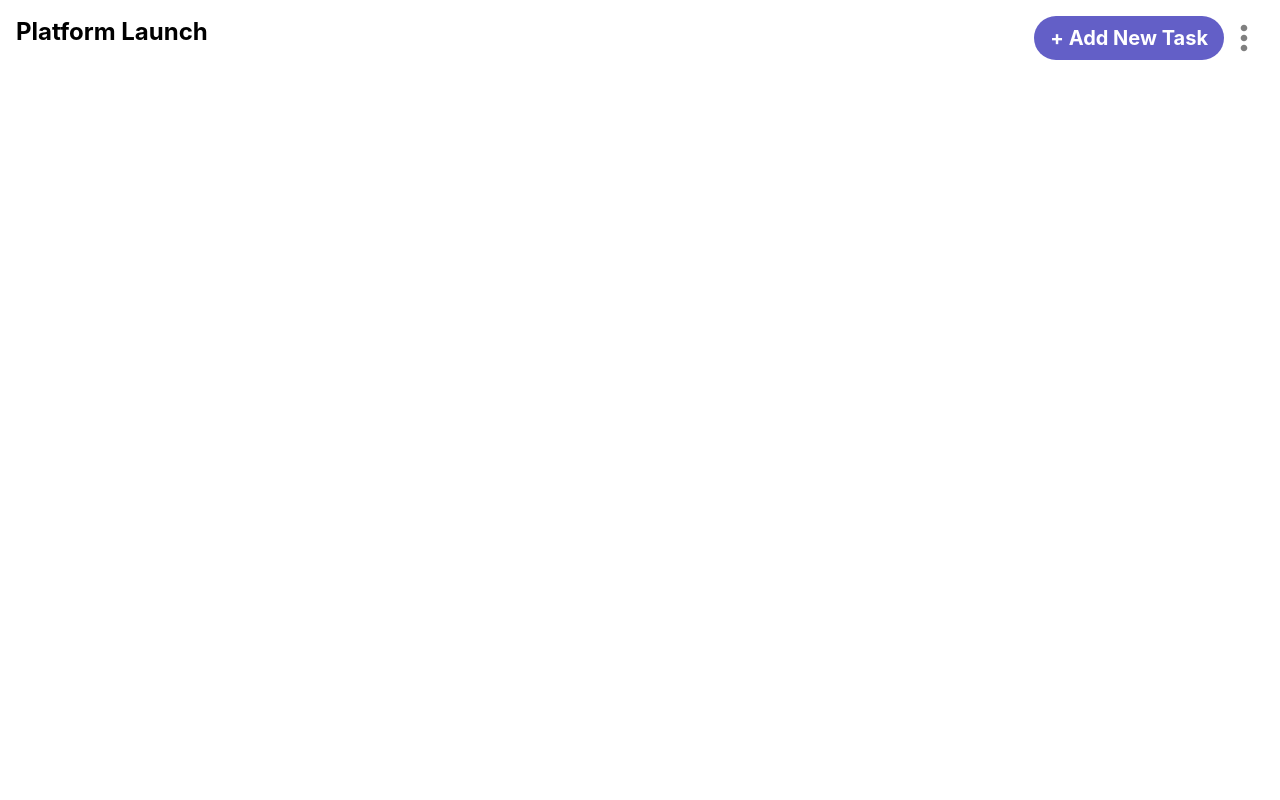
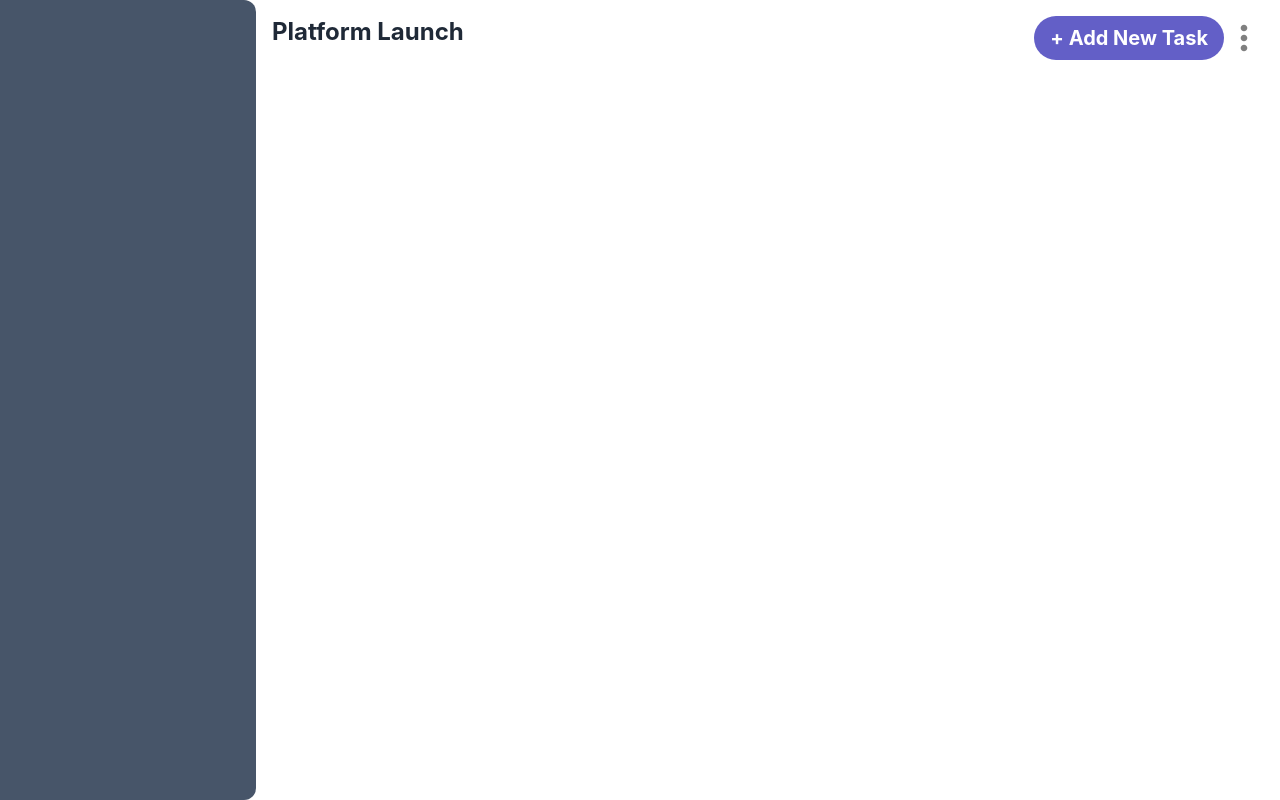
Before and after one commit to riiyaa/React-Project, a React (Create React App) app in the folder kanban-react/: page / in a window 1280 px wide. Built offline with nearby package versions, Linux system fonts and the light colour scheme.

Commit message:
add reducer and show name in sidebar

```diff
--- a/kanban-react/package.json
+++ b/kanban-react/package.json
@@ -4,6 +4,7 @@
   "private": true,
   "dependencies": {
     "@react-icons/all-files": "^4.1.0",
+    "@reduxjs/toolkit": "^1.9.5",
     "@testing-library/jest-dom": "^5.16.5",
     "@testing-library/react": "^13.4.0",
     "@testing-library/user-event": "^13.5.0",
@@ -11,6 +12,7 @@
     "react": "^18.2.0",
     "react-dom": "^18.2.0",
     "react-icons": "^4.9.0",
+    "react-redux": "^8.1.0",
     "react-scripts": "5.0.1",
     "sass": "^1.63.3",
     "web-vitals": "^2.1.4"
--- a/kanban-react/public/index.html
+++ b/kanban-react/public/index.html
@@ -1,5 +1,5 @@
 <!DOCTYPE html>
-<html lang="en">
+<html lang="en" data-theme="light">
   <head>
     <meta charset="utf-8" />
     <link rel="icon" href="%PUBLIC_URL%/favicon.ico" />
--- a/kanban-react/src/App.js
+++ b/kanban-react/src/App.js
@@ -1,10 +1,14 @@
 import './App.css';
 import Navbar from './components/Navbar/Navbar';
+import Sidebar from './components/Sidebar/Sidebar';
 
 function App() {
   return (
     <>
+    <div className='flex'>
+      <Sidebar />
       <Navbar />
+    </div>
     </>
   );
 }
--- /dev/null
+++ b/kanban-react/src/Content/board/boardSlice.js
@@ -0,0 +1,24 @@
+
+
+import { createSlice } from '@reduxjs/toolkit'
+
+export const boardSlice = createSlice({
+  name: 'board',
+  initialState: [],
+  reducers: {
+    addBoard: (state, action) => {
+        const {payload} = action;
+      return [...state, payload];
+    },
+    deleteBoard: (state, action) => {
+        const {payload} = action;
+
+        return state.filter((it, index) => index !== payload)
+    }
+  },
+})
+
+// Action creators are generated for each case reducer function
+
+export default boardSlice.reducer
+export const {addBoard, deleteBoard} = boardSlice.actions;
--- /dev/null
+++ b/kanban-react/src/Content/store.js
@@ -0,0 +1,8 @@
+import { configureStore } from '@reduxjs/toolkit'
+import BoardReducer from './board/boardSlice';
+
+export default configureStore({
+  reducer: {
+    boards: BoardReducer
+  },
+})
--- a/kanban-react/src/components/Forms/Forms.js
+++ b/kanban-react/src/components/Forms/Forms.js
@@ -1,13 +1,33 @@
-import React from 'react'
-import './Forms.scss'
+import React from "react";
+import "./Forms.scss";
+import { useState } from "react";
+import { useDispatch, useSelector } from "react-redux";
+import { addBoard } from "../../Content/board/boardSlice";
 
 function Forms() {
+  const [name, setName] = useState('')
+  const boards = useSelector(state => state.boards);
+  const dispatch = useDispatch();
+  const insertBoard = () =>{
+    dispatch(addBoard(name));
+  }
   return (
     <>
-      <div className='bg-white border-r-emerald-200'></div>
-      <p>uytuytuyt</p>
+      {/* Put this part before </body> tag */}
+      <input type="checkbox" id="my_modal_6" className="modal-toggle" />
+      <div className="modal">
+        <div className="modal-box">
+          <h1 className="font-bold text-2xl">Create New Board</h1>
+          <p className="py-4">This modal works with a hidden checkbox!</p>
+          <input type="text" placeholder="Board Name" className="input border-slate-500 w-full max-w-xs" onChange={(e)=>{setName(e?.target.value)}}/>
+          <div className="modal-action flex justify-between">
+            <label htmlFor="my_modal_6" className="btn">Close!</label>
+            <label htmlFor="my_modal_6" className="btn bg-slate-400" onClick={insertBoard}>Submit</label>
+          </div>
+        </div>
+      </div>
     </>
-  )
+  );
 }
 
-export default Forms
+export default Forms;
--- a/kanban-react/src/components/Navbar/Navbar.js
+++ b/kanban-react/src/components/Navbar/Navbar.js
@@ -1,25 +1,29 @@
-import React from 'react';
-import './Navbar.scss';
+import React from "react";
+import "./Navbar.scss";
 import { BiDotsVerticalRounded } from "react-icons/bi";
+import Forms from "../Forms/Forms";
 
 function Navbar() {
-  const openNewBoard=()=>{
-    console.log('dsjfnsjdnfj');
-  }
+  const openNewBoard = () => {
+    console.log("dsjfnsjdnfj");
+  };
 
   return (
     <>
-    <div className='flex justify-between'>
-        <div className='p-4'>
-            <h1 className='text-2xl font-bold'>Platform Launch</h1>
+      <div className="w-full flex justify-between items-start">
+        <div className="p-4">
+          <h1 className="text-2xl font-bold">Platform Launch</h1>
         </div>
-        <div className='p-4 flex items-center'>
-            <button className='py-2 px-4 text-xl font-bold background cursor-pointer'>+ Add New Task</button>
-            <BiDotsVerticalRounded onClick={openNewBoard} style={{fontSize:'40px',color:'grey'}} className='svg-path'/>
+        <div className="p-4 flex items-center">
+          {/* The button to open modal */}
+          <label htmlFor="my_modal_6" className="py-2 px-4 text-xl font-bold background cursor-pointer">+ Add New Task</label>
+          <Forms />
+          <BiDotsVerticalRounded onClick={openNewBoard}
+            style={{ fontSize: "40px", color: "grey" }} className="svg-path"/>
         </div>
-    </div>
+      </div>
     </>
-  )
+  );
 }
 
-export default Navbar
+export default Navbar;
--- /dev/null
+++ b/kanban-react/src/components/Sidebar/Sidebar.js
@@ -0,0 +1,20 @@
+import { useSelector } from "react-redux"
+import "./Sidebar.scss"
+import React from 'react'
+
+function Sidebar() {
+  const boards = useSelector(state => state.boards);
+  return (
+    <>
+    <div className="w-1/4 bg-slate-600 rounded-tr-xl rounded-br-xl h-screen">
+      <div className="p-4">
+          {boards.map((it, index) => {
+            return <h2 key={index} >{it}</h2>
+          })}
+      </div>
+    </div>
+    </>
+  )
+}
+
+export default Sidebar
--- a/kanban-react/src/index.js
+++ b/kanban-react/src/index.js
@@ -3,11 +3,15 @@ import ReactDOM from 'react-dom/client';
 import './index.scss';
 import App from './App';
 import reportWebVitals from './reportWebVitals';
+import { Provider } from 'react-redux';
+import store from './Content/store';
 
 const root = ReactDOM.createRoot(document.getElementById('root'));
 root.render(
   <React.StrictMode>
+    <Provider store={store}>
     <App />
+  </Provider>
   </React.StrictMode>
 );
 
--- a/kanban-react/tailwind.config.js
+++ b/kanban-react/tailwind.config.js
@@ -6,5 +6,8 @@ module.exports = {
   theme: {
     extend: {},
   },
-  plugins: [],
+  daisyui: {
+    themes: ["light", "dark", "cupcake"],
+  },
+  plugins: [require("daisyui")],
 }
```
Also changed, not shown: kanban-react/src/components/Sidebar/Sidebar.scss (added), 1 other file (tests, documents, lock files or other folders).
